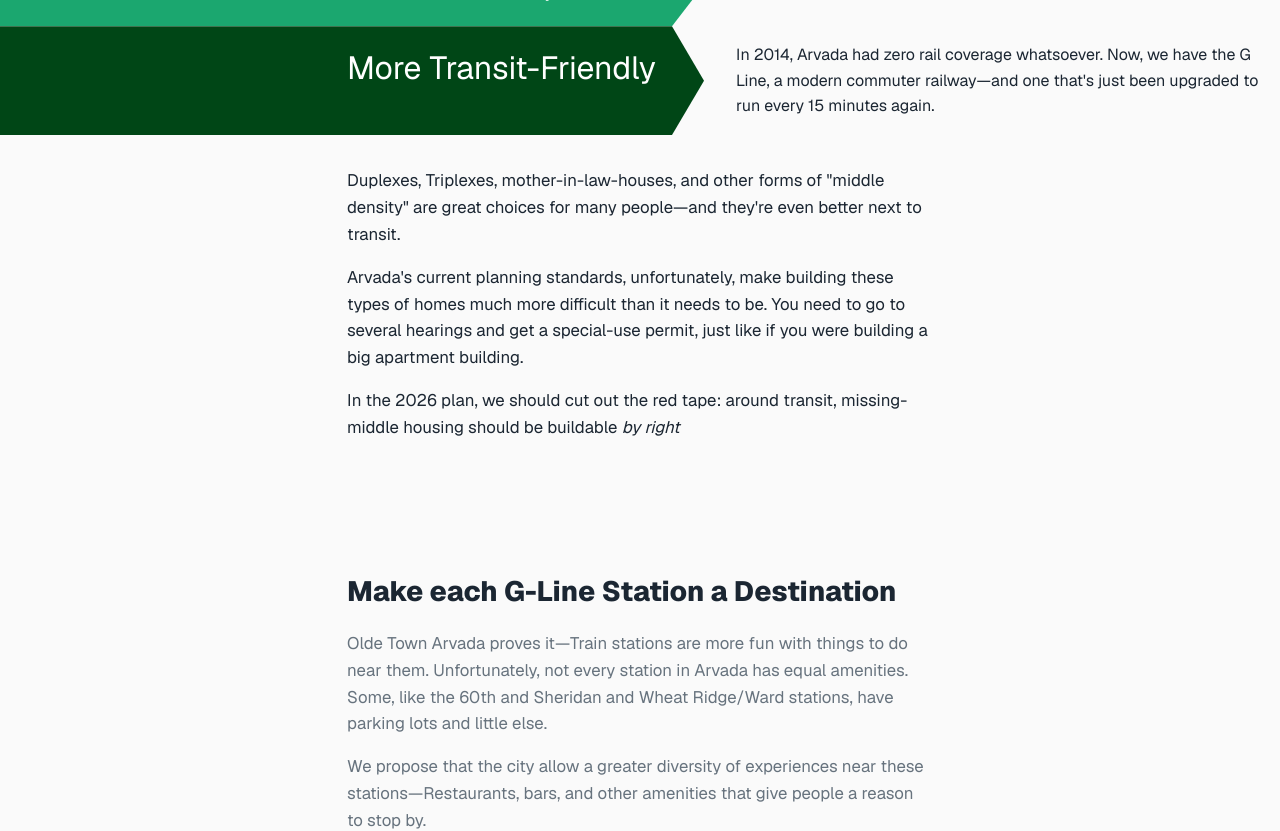
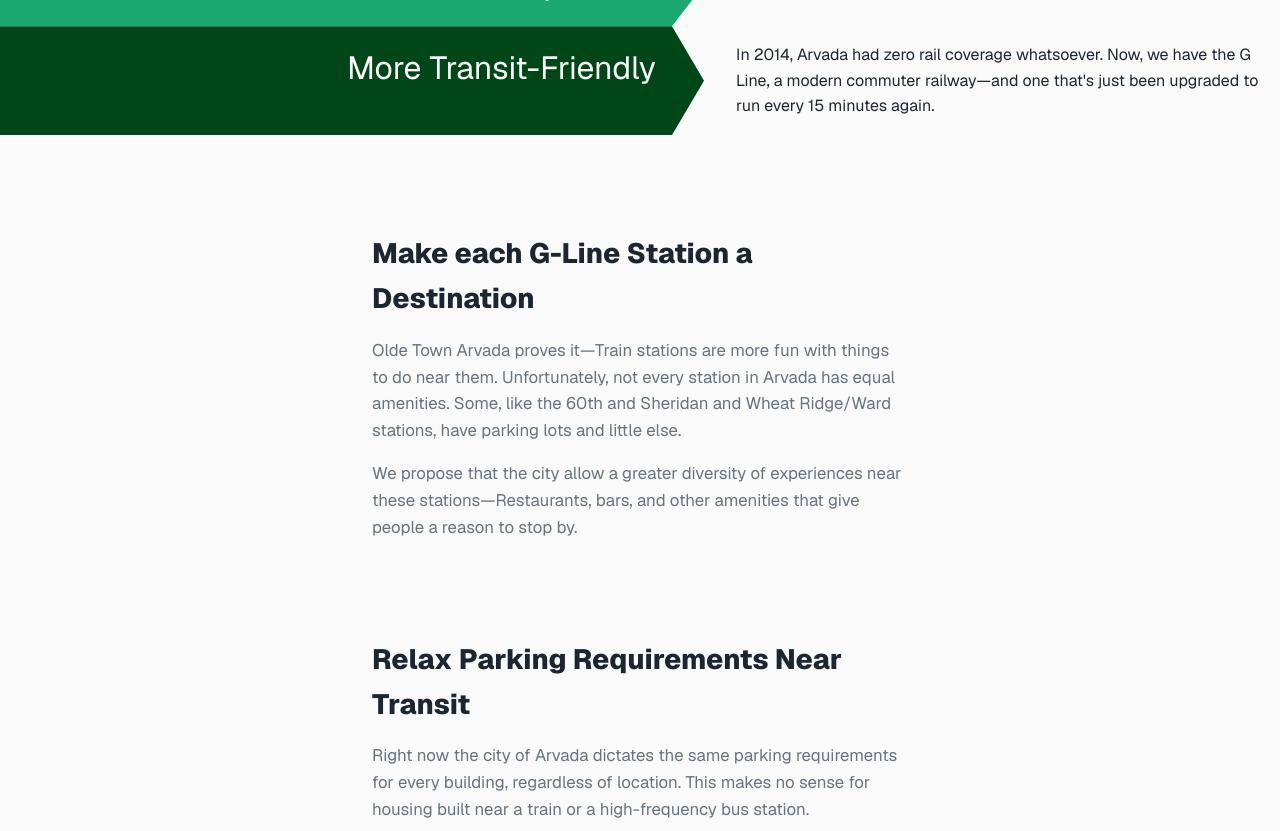
Before and after one commit to AnthonySuper/arvada-plan, a Next.js app: page / in a window 1280 px wide. Shown: the part 1200-2031 px from the top of the page. Built offline with nearby package versions, Linux system fonts and the light colour scheme.

Commit message:
Style consistency, remove garbage

```diff
--- a/src/app/globals.css
+++ b/src/app/globals.css
@@ -17,6 +17,7 @@
 
   --font-sans: var(--font-geist-sans), system-ui, -apple-system, sans-serif;
   --font-mono: var(--font-geist-mono), monospace;
+  --centered-width: 600px;
 }
 
 @media (prefers-color-scheme: dark) {
--- a/src/app/page.tsx
+++ b/src/app/page.tsx
@@ -16,24 +16,6 @@
 
       <WhatIsAPlan />
       <ChangingArvada />
-
-      <section>
-        <div style={{ maxWidth: '650px', margin: 'auto', padding: '2rem', fontSize: '1.05rem', lineHeight: 1.6 }}>
-          <p style={{ marginBottom: '1rem' }}>
-            Duplexes, Triplexes, mother-in-law-houses, and other forms of "middle density"
-            are great choices for many people&mdash;and they're even better next to transit.
-          </p>
-          <p style={{ marginBottom: '1rem' }}>
-            Arvada's current planning standards, unfortunately, make building these types of homes
-            much more difficult than it needs to be. You need to go to several hearings and get
-            a special-use permit, just like if you were building a big apartment building.
-          </p>
-          <p>
-            In the 2026 plan, we should cut out the red tape: around transit, missing-middle housing
-            should be buildable <em>by right</em>
-          </p>
-        </div>
-      </section>
 
       {/* Transit Station Section */}
       <CardSection title="Make each G-Line Station a Destination">
--- a/src/components/sections/WhatIsAPlan/styles.module.css
+++ b/src/components/sections/WhatIsAPlan/styles.module.css
@@ -1,5 +1,5 @@
 .whatis {
-  max-width: 600px;
+  max-width: var(--centered-width);
   margin: auto;
 
   li {
--- a/src/components/ui/CardSection.module.css
+++ b/src/components/ui/CardSection.module.css
@@ -1,5 +1,5 @@
 .card {
-  max-width: 650px;
+  max-width: var(--centered-width);
   margin: 6rem auto;
   padding: 0 2rem;
   text-align: left;
```
